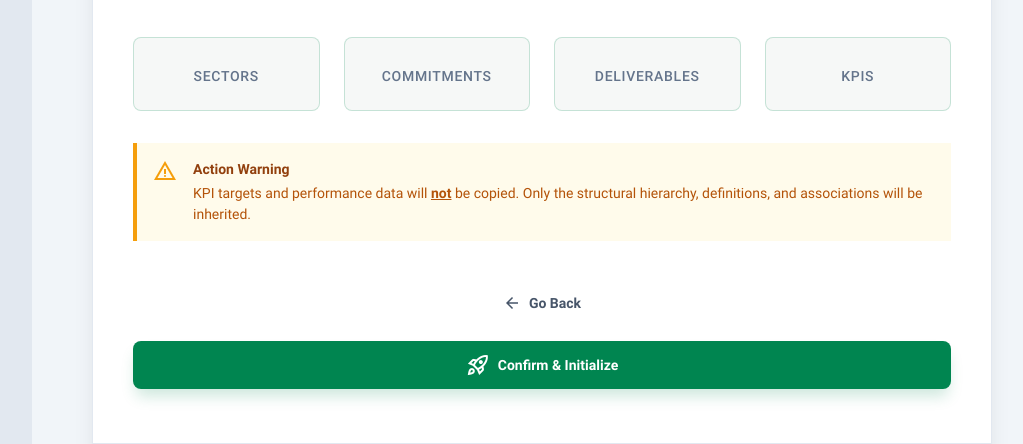
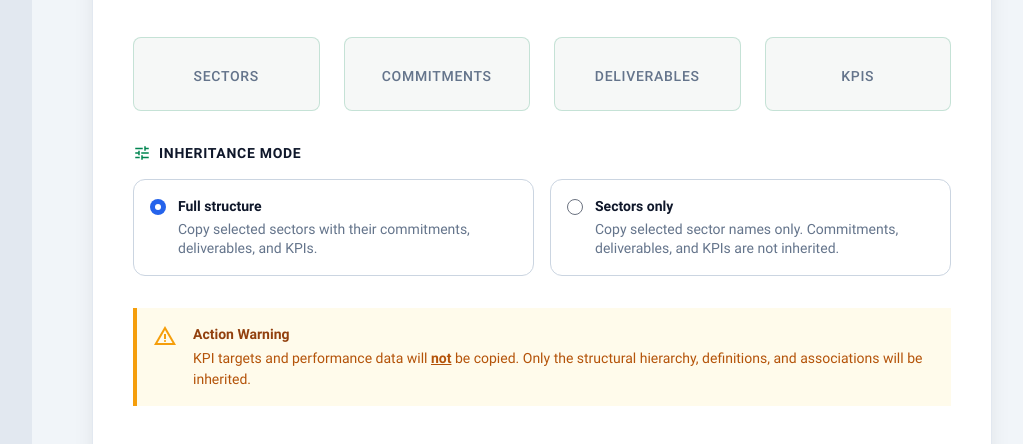
Before and after one commit to gamemathstar/e-track47, a Laravel app: template resources/views/pages/coordinator/framework-confirm-inherit.blade.php in a window 1280 px wide. Shown: the part 549-993 px from the top of the page, without its empty margins (228-1251 px from the left). Run offline with Laravel 10, Linux system fonts and the light colour scheme; the template is opened without the code that fills it, so the values that code supplies are empty; some libraries are stand-ins or nearby versions.

Commit message:
feat(frameworks): add sectors-only inheritance mode when initializing from a previous year

```diff
--- a/resources/views/pages/coordinator/framework-confirm-inherit.blade.php
+++ b/resources/views/pages/coordinator/framework-confirm-inherit.blade.php
@@ -390,6 +390,44 @@
                         <input type="hidden" name="source_framework_id" value="{{ $sourceFramework->id }}">
                         <input type="hidden" name="status" value="Draft">
 
+                        <!-- Inherit Scope -->
+                        <div style="margin-bottom: 2rem;">
+                            <h3 style="font-size: 0.875rem; font-weight: bold; color: #0f172a; text-transform: uppercase; letter-spacing: 0.05em; margin-bottom: 1rem; display: flex; align-items: center; gap: 0.5rem;">
+                                <span class="material-symbols-outlined"
+                                      style="font-size: 1.125rem; color: #008550;">tune</span>
+                                Inheritance Mode
+                            </h3>
+                            <div style="display: grid; grid-template-columns: repeat(auto-fit, minmax(220px, 1fr)); gap: 1rem;">
+                                <label for="inherit-scope-full"
+                                       style="display: flex; gap: 0.75rem; align-items: flex-start; padding: 1rem; border: 1px solid #cbd5e1; border-radius: 0.75rem; cursor: pointer; background: #fff;">
+                                    <input type="radio" name="inherit_scope" id="inherit-scope-full" value="full"
+                                           {{ old('inherit_scope', 'full') === 'full' ? 'checked' : '' }}
+                                           style="margin-top: 0.2rem;">
+                                    <span>
+                                        <strong style="display: block; color: #0f172a; margin-bottom: 0.25rem;">Full structure</strong>
+                                        <span style="font-size: 0.875rem; color: #64748b; line-height: 1.4;">
+                                            Copy selected sectors with their commitments, deliverables, and KPIs.
+                                        </span>
+                                    </span>
+                                </label>
+                                <label for="inherit-scope-sectors"
+                                       style="display: flex; gap: 0.75rem; align-items: flex-start; padding: 1rem; border: 1px solid #cbd5e1; border-radius: 0.75rem; cursor: pointer; background: #fff;">
+                                    <input type="radio" name="inherit_scope" id="inherit-scope-sectors" value="sectors_only"
+                                           {{ old('inherit_scope') === 'sectors_only' ? 'checked' : '' }}
+                                           style="margin-top: 0.2rem;">
+                                    <span>
+                                        <strong style="display: block; color: #0f172a; margin-bottom: 0.25rem;">Sectors only</strong>
+                                        <span style="font-size: 0.875rem; color: #64748b; line-height: 1.4;">
+                                            Copy selected sector names only. Commitments, deliverables, and KPIs are not inherited.
+                                        </span>
+                                    </span>
+                                </label>
+                            </div>
+                            @error('inherit_scope')
+                                <span style="color: #ef4444; font-size: 0.75rem; display: block; margin-top: 0.5rem;">{{ $message }}</span>
+                            @enderror
+                        </div>
+
                         <!-- Structure Preview -->
                         @if(isset($sectors) && $sectors->count() > 0)
                             <div style="margin-bottom: 2.5rem;">
@@ -443,9 +481,8 @@
                                         </details>
                                     @endforeach
                                 </div>
-                                <p style="margin-top: 0.75rem; font-size: 0.75rem; color: #94a3b8; text-align: center;">
-                                    Select which sectors and their associated commitments, deliverables, and KPIs to
-                                    inherit.
+                                <p id="inherit-scope-help" style="margin-top: 0.75rem; font-size: 0.75rem; color: #94a3b8; text-align: center;">
+                                    Select which sectors and their associated commitments, deliverables, and KPIs to inherit.
                                 </p>
                             </div>
                         @endif
@@ -457,7 +494,7 @@
                             <div>
                                 <h4 style="color: #92400e; font-weight: bold; font-size: 0.875rem; margin: 0 0 0.25rem 0;">
                                     Action Warning</h4>
-                                <p style="color: #b45309; font-size: 0.875rem; margin: 0.25rem 0 0 0; line-height: 1.5;">
+                                <p id="inherit-scope-warning" style="color: #b45309; font-size: 0.875rem; margin: 0.25rem 0 0 0; line-height: 1.5;">
                                     KPI targets and performance data will <span
                                         style="font-weight: bold; text-decoration: underline;">not</span> be
                                     copied. Only the structural hierarchy, definitions, and associations will be
@@ -516,6 +553,48 @@
         document.addEventListener('DOMContentLoaded', function () {
             const checkAllCheckbox = document.getElementById('check-all-sectors');
             const sectorCheckboxes = document.querySelectorAll('.sector-checkbox-item');
+            const scopeRadios = document.querySelectorAll('input[name="inherit_scope"]');
+            const helpText = document.getElementById('inherit-scope-help');
+            const warningText = document.getElementById('inherit-scope-warning');
+            const structureBadges = document.querySelectorAll('.structure-badge');
+            const structureDetails = document.querySelectorAll('.structure-details');
+
+            const copyByScope = {
+                full: {
+                    help: 'Select which sectors and their associated commitments, deliverables, and KPIs to inherit.',
+                    warning: 'KPI targets and performance data will <span style="font-weight: bold; text-decoration: underline;">not</span> be copied. Only the structural hierarchy, definitions, and associations will be inherited.',
+                },
+                sectors_only: {
+                    help: 'Select which sectors to inherit. Commitments, deliverables, and KPIs will not be copied.',
+                    warning: 'Only sector names and descriptions will be copied. You will need to add commitments, deliverables, and KPIs separately for the new framework.',
+                },
+            };
+
+            function updateScopeUi() {
+                const selected = document.querySelector('input[name="inherit_scope"]:checked');
+                const scope = selected ? selected.value : 'full';
+                const copy = copyByScope[scope] || copyByScope.full;
+
+                if (helpText) {
+                    helpText.textContent = copy.help;
+                }
+                if (warningText) {
+                    warningText.innerHTML = copy.warning;
+                }
+
+                const hideNestedPreview = scope === 'sectors_only';
+                structureBadges.forEach(function (badge) {
+                    badge.style.display = hideNestedPreview ? 'none' : '';
+                });
+                structureDetails.forEach(function (details) {
+                    details.style.display = hideNestedPreview ? 'none' : '';
+                });
+            }
+
+            scopeRadios.forEach(function (radio) {
+                radio.addEventListener('change', updateScopeUi);
+            });
+            updateScopeUi();
 
             // Check all functionality
             if (checkAllCheckbox) {
--- a/resources/views/pages/coordinator/framework-create.blade.php
+++ b/resources/views/pages/coordinator/framework-create.blade.php
@@ -271,7 +271,7 @@
                         </label>
                         <div class="tip-box">
                             <p style="font-size: 0.875rem; color: #475569; line-height: 1.625; margin: 0;">
-                                <span style="font-weight: bold; color: #008550;">Pro tip:</span> Inheriting will copy all sectors, commitments, deliverables, and KPIs. You can edit them in the next step.
+                                <span style="font-weight: bold; color: #008550;">Pro tip:</span> On the next step you can choose full structure or sectors only, and pick which sectors to carry over.
                             </p>
                         </div>
                         <div style="margin-top: auto; padding-top: 2rem;">
```
Also changed, not shown: app/Http/Controllers/FrameworkController.php (+21 -16 lines).
